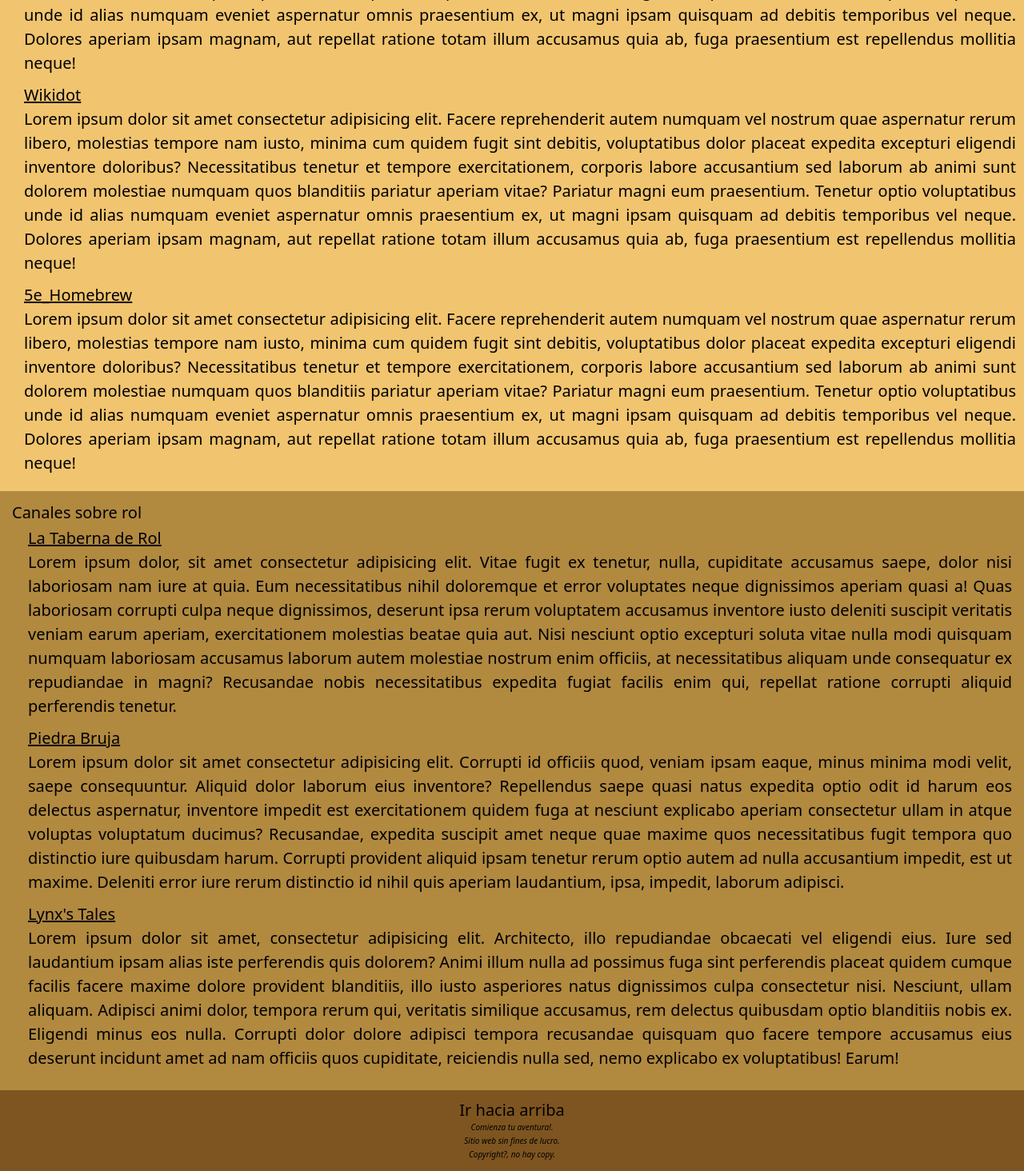
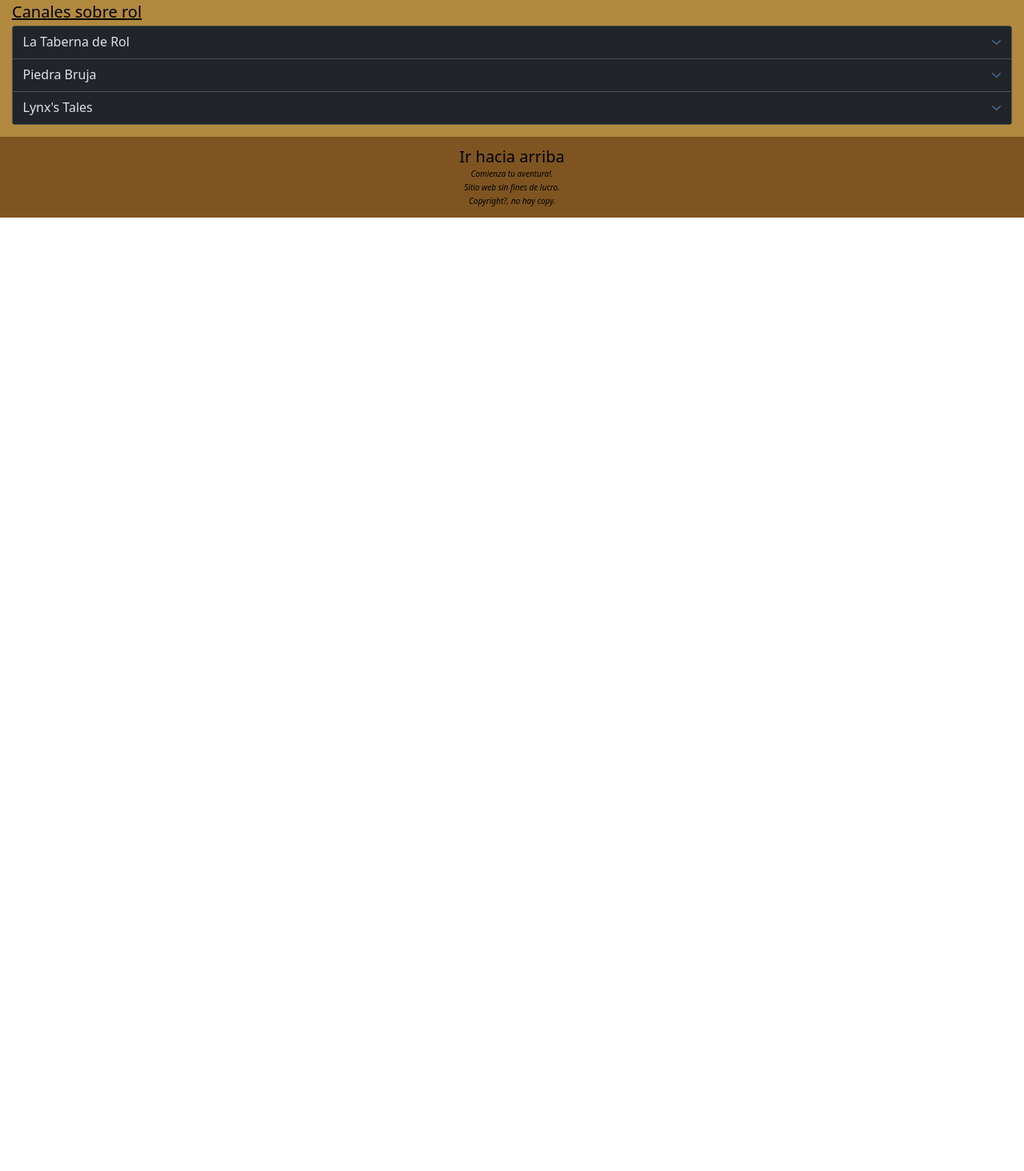
Before and after one commit to LucasMiguez46/PreEntrega2-Miguez, a plain HTML site: page pages/bibliografia.html in a window 1280 px wide. Shown: the part 834-2298 px from the top of the page at 80% size. After the commit the page ends 1106 px from the top, so only its background shows below. Drawn offline with nearby package versions, Linux system fonts and the light colour scheme.

Commit message:
se agrego el acordeon Bootstrap en Bibliografia

```diff
--- a/CSS/style.css
+++ b/CSS/style.css
@@ -153,6 +153,10 @@ main{
 
 .padingbody{
     padding: 10px;
+}
+
+.paginasLink div h2 button, .canalesLink div h2 button{
+    font-size: 1.6rem;
 }
 
 /* .padingbody a{
--- a/pages/bibliografia.html
+++ b/pages/bibliografia.html
@@ -171,14 +171,24 @@
         </div>
       </section>
 
+      <!--
+         accordion-flush en div acordion
+         data-bs-parent="#accordionFlushExample" antes del acoordion-body
+       -->
+
+      <!-- ====PAGINAS SOBRE ROL==== -->
       <section id="paginas" class="padingbody paginasLink">
-        <h2>Paginas sobre rol</h2>
-        <ul>
-          <li>
-            <a href="https://www.dndbeyond.com" target="_blank" class="subRayar"
-              >DnDBeyond</a
-            >
-          </li>
+        <h2 class="subRayar">Paginas sobre rol</h2>
+        <div class="accordion" id="accordionFlushExample" data-bs-theme="dark">
+          <div class="accordion-item">
+            <h2 class="accordion-header">
+              <button class="accordion-button collapsed" type="button" data-bs-toggle="collapse" data-bs-target="#flush-collapseOne" aria-expanded="false" aria-controls="flush-collapseOne">
+                DnDBeyond
+              </button>
+            </h2>
+            <div id="flush-collapseOne" class="accordion-collapse collapse">
+              <div class="accordion-body">
+                <a href="https://www.dndbeyond.com" target="_blank" class="subRayar">DnDBeyond</a>
                 <p>
                   Lorem ipsum dolor sit amet consectetur adipisicing elit. Facere
                   reprehenderit autem numquam vel nostrum quae aspernatur rerum
@@ -193,12 +203,19 @@
                   aperiam ipsam magnam, aut repellat ratione totam illum accusamus
                   quia ab, fuga praesentium est repellendus mollitia neque!
                 </p>
+              </div>
+            </div>
+          </div>
 
-          <li>
-            <a href="http://dnd5e.wikidot.com" target="_blank" class="subRayar"
-              >Wikidot</a
-            >
-          </li>
+          <div class="accordion-item">
+            <h2 class="accordion-header">
+              <button class="accordion-button collapsed" type="button" data-bs-toggle="collapse" data-bs-target="#flush-collapseTwo" aria-expanded="false" aria-controls="flush-collapseTwo">
+                Wikidot
+              </button>
+            </h2>
+            <div id="flush-collapseTwo" class="accordion-collapse collapse">
+              <div class="accordion-body">
+                <a href="http://dnd5e.wikidot.com" target="_blank" class="subRayar">Wikidot</a>
                 <p>
                   Lorem ipsum dolor sit amet consectetur adipisicing elit. Facere
                   reprehenderit autem numquam vel nostrum quae aspernatur rerum
@@ -213,15 +230,19 @@
                   aperiam ipsam magnam, aut repellat ratione totam illum accusamus
                   quia ab, fuga praesentium est repellendus mollitia neque!
                 </p>
+              </div>
+            </div>
+          </div>
 
-          <li>
-            <a
-              href="https://www.dandwiki.com/wiki/5e_Homebrew"
-              target="_blank"
-              class="subRayar"
-              >5e_Homebrew</a
-            >
-          </li>
+          <div class="accordion-item">
+            <h2 class="accordion-header">
+              <button class="accordion-button collapsed" type="button" data-bs-toggle="collapse" data-bs-target="#flush-collapseThree" aria-expanded="false" aria-controls="flush-collapseThree">
+                5e_Homebrew
+              </button>
+            </h2>
+            <div id="flush-collapseThree" class="accordion-collapse collapse">
+              <div class="accordion-body">
+                <a href="https://www.dandwiki.com/wiki/5e_Homebrew" target="_blank" class="subRayar">5e_Homebrew</a>
                 <p>
                   Lorem ipsum dolor sit amet consectetur adipisicing elit. Facere
                   reprehenderit autem numquam vel nostrum quae aspernatur rerum
@@ -236,81 +257,95 @@
                   aperiam ipsam magnam, aut repellat ratione totam illum accusamus
                   quia ab, fuga praesentium est repellendus mollitia neque!
                 </p>
-        </ul>
+              </div>
+            </div>
+          </div>
       </section>
 
+      <!-- ====CANALES SOBRE ROL==== -->
       <section id="canales" class="colorIntermedio canalesLink">
-        <h2>Canales sobre rol</h2>
-        <ul>
-          <li>
-            <a
-              href="https://www.youtube.com/@LaTabernaDeRol"
-              target="_blank"
-              class="subRayar"
-              >La Taberna de Rol</a
-            >
-          </li>
+        <h2 class="subRayar">Canales sobre rol</h2>
+        <div class="accordion" id="accordionFlushExample" data-bs-theme="dark">
+          <div class="accordion-item">
+            <h2 class="accordion-header">
+              <button class="accordion-button collapsed" type="button" data-bs-toggle="collapse" data-bs-target="#flush-collapseOne" aria-expanded="false" aria-controls="flush-collapseOne">
+                La Taberna de Rol
+              </button>
+            </h2>
+            <div id="flush-collapseOne" class="accordion-collapse collapse">
+              <div class="accordion-body">
+                <a href="https://www.youtube.com/@LaTabernaDeRol" target="_blank" class="subRayar">La Taberna de Rol</a>
                 <p>
-            Lorem ipsum dolor, sit amet consectetur adipisicing elit. Vitae
-            fugit ex tenetur, nulla, cupiditate accusamus saepe, dolor nisi
-            laboriosam nam iure at quia. Eum necessitatibus nihil doloremque et
-            error voluptates neque dignissimos aperiam quasi a! Quas laboriosam
-            corrupti culpa neque dignissimos, deserunt ipsa rerum voluptatem
-            accusamus inventore iusto deleniti suscipit veritatis veniam earum
-            aperiam, exercitationem molestias beatae quia aut. Nisi nesciunt
-            optio excepturi soluta vitae nulla modi quisquam numquam laboriosam
-            accusamus laborum autem molestiae nostrum enim officiis, at
-            necessitatibus aliquam unde consequatur ex repudiandae in magni?
-            Recusandae nobis necessitatibus expedita fugiat facilis enim qui,
-            repellat ratione corrupti aliquid perferendis tenetur.
+                  Lorem ipsum dolor sit amet consectetur adipisicing elit. Facere
+                  reprehenderit autem numquam vel nostrum quae aspernatur rerum
+                  libero, molestias tempore nam iusto, minima cum quidem fugit sint
+                  debitis, voluptatibus dolor placeat expedita excepturi eligendi
+                  inventore doloribus? Necessitatibus tenetur et tempore
+                  exercitationem, corporis labore accusantium sed laborum ab animi
+                  sunt dolorem molestiae numquam quos blanditiis pariatur aperiam
+                  vitae? Pariatur magni eum praesentium. Tenetur optio voluptatibus
+                  unde id alias numquam eveniet aspernatur omnis praesentium ex, ut
+                  magni ipsam quisquam ad debitis temporibus vel neque. Dolores
+                  aperiam ipsam magnam, aut repellat ratione totam illum accusamus
+                  quia ab, fuga praesentium est repellendus mollitia neque!
                 </p>
+              </div>
+            </div>
+          </div>
 
-          <li>
-            <a
-              href="https://www.youtube.com/@PiedraBruja"
-              target="_blank"
-              class="subRayar"
-              >Piedra Bruja</a
-            >
-          </li>
+          <div class="accordion-item">
+            <h2 class="accordion-header">
+              <button class="accordion-button collapsed" type="button" data-bs-toggle="collapse" data-bs-target="#flush-collapseTwo" aria-expanded="false" aria-controls="flush-collapseTwo">
+                Piedra Bruja
+              </button>
+            </h2>
+            <div id="flush-collapseTwo" class="accordion-collapse collapse">
+              <div class="accordion-body">
+                <a href="https://www.youtube.com/@PiedraBruja" target="_blank" class="subRayar">Piedra Bruja</a>
                 <p>
-            Lorem ipsum dolor sit amet consectetur adipisicing elit. Corrupti id
-            officiis quod, veniam ipsam eaque, minus minima modi velit, saepe
-            consequuntur. Aliquid dolor laborum eius inventore? Repellendus
-            saepe quasi natus expedita optio odit id harum eos delectus
-            aspernatur, inventore impedit est exercitationem quidem fuga at
-            nesciunt explicabo aperiam consectetur ullam in atque voluptas
-            voluptatum ducimus? Recusandae, expedita suscipit amet neque quae
-            maxime quos necessitatibus fugit tempora quo distinctio iure
-            quibusdam harum. Corrupti provident aliquid ipsam tenetur rerum
-            optio autem ad nulla accusantium impedit, est ut maxime. Deleniti
-            error iure rerum distinctio id nihil quis aperiam laudantium, ipsa,
-            impedit, laborum adipisci.
+                  Lorem ipsum dolor sit amet consectetur adipisicing elit. Facere
+                  reprehenderit autem numquam vel nostrum quae aspernatur rerum
+                  libero, molestias tempore nam iusto, minima cum quidem fugit sint
+                  debitis, voluptatibus dolor placeat expedita excepturi eligendi
+                  inventore doloribus? Necessitatibus tenetur et tempore
+                  exercitationem, corporis labore accusantium sed laborum ab animi
+                  sunt dolorem molestiae numquam quos blanditiis pariatur aperiam
+                  vitae? Pariatur magni eum praesentium. Tenetur optio voluptatibus
+                  unde id alias numquam eveniet aspernatur omnis praesentium ex, ut
+                  magni ipsam quisquam ad debitis temporibus vel neque. Dolores
+                  aperiam ipsam magnam, aut repellat ratione totam illum accusamus
+                  quia ab, fuga praesentium est repellendus mollitia neque!
                 </p>
+              </div>
+            </div>
+          </div>
 
-          <li>
-            <a
-              href="https://www.youtube.com/@Chituro"
-              target="_blank"
-              class="subRayar"
-              >Lynx's Tales</a
-            >
-          </li>
+          <div class="accordion-item">
+            <h2 class="accordion-header">
+              <button class="accordion-button collapsed" type="button" data-bs-toggle="collapse" data-bs-target="#flush-collapseThree" aria-expanded="false" aria-controls="flush-collapseThree">
+                Lynx's Tales
+              </button>
+            </h2>
+            <div id="flush-collapseThree" class="accordion-collapse collapse">
+              <div class="accordion-body">
+                <a href="https://www.youtube.com/@Chituro" target="_blank" class="subRayar">Lynx's Tales</a>
                 <p>
-            Lorem ipsum dolor sit amet, consectetur adipisicing elit.
-            Architecto, illo repudiandae obcaecati vel eligendi eius. Iure sed
-            laudantium ipsam alias iste perferendis quis dolorem? Animi illum
-            nulla ad possimus fuga sint perferendis placeat quidem cumque
-            facilis facere maxime dolore provident blanditiis, illo iusto
-            asperiores natus dignissimos culpa consectetur nisi. Nesciunt, ullam
-            aliquam. Adipisci animi dolor, tempora rerum qui, veritatis
-            similique accusamus, rem delectus quibusdam optio blanditiis nobis
-            ex. Eligendi minus eos nulla. Corrupti dolor dolore adipisci tempora
-            recusandae quisquam quo facere tempore accusamus eius deserunt
-            incidunt amet ad nam officiis quos cupiditate, reiciendis nulla sed,
-            nemo explicabo ex voluptatibus! Earum!
+                  Lorem ipsum dolor sit amet consectetur adipisicing elit. Facere
+                  reprehenderit autem numquam vel nostrum quae aspernatur rerum
+                  libero, molestias tempore nam iusto, minima cum quidem fugit sint
+                  debitis, voluptatibus dolor placeat expedita excepturi eligendi
+                  inventore doloribus? Necessitatibus tenetur et tempore
+                  exercitationem, corporis labore accusantium sed laborum ab animi
+                  sunt dolorem molestiae numquam quos blanditiis pariatur aperiam
+                  vitae? Pariatur magni eum praesentium. Tenetur optio voluptatibus
+                  unde id alias numquam eveniet aspernatur omnis praesentium ex, ut
+                  magni ipsam quisquam ad debitis temporibus vel neque. Dolores
+                  aperiam ipsam magnam, aut repellat ratione totam illum accusamus
+                  quia ab, fuga praesentium est repellendus mollitia neque!
                 </p>
-        </ul>
+              </div>
+            </div>
+          </div>
       </section>
 
       <!-- ==javascript de Bootstrap== -->
```
Lines whose indentation alone changed are shown as unchanged.
